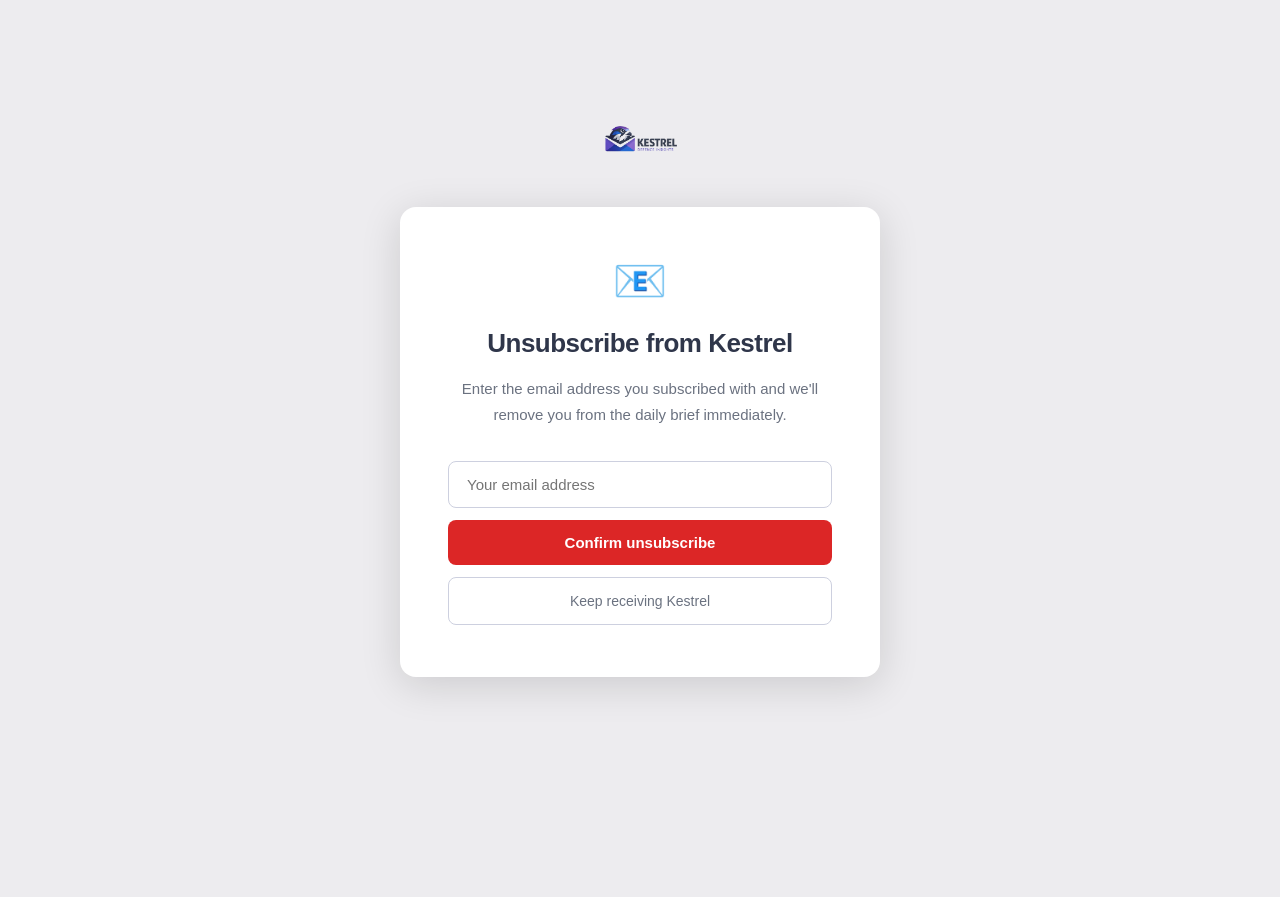
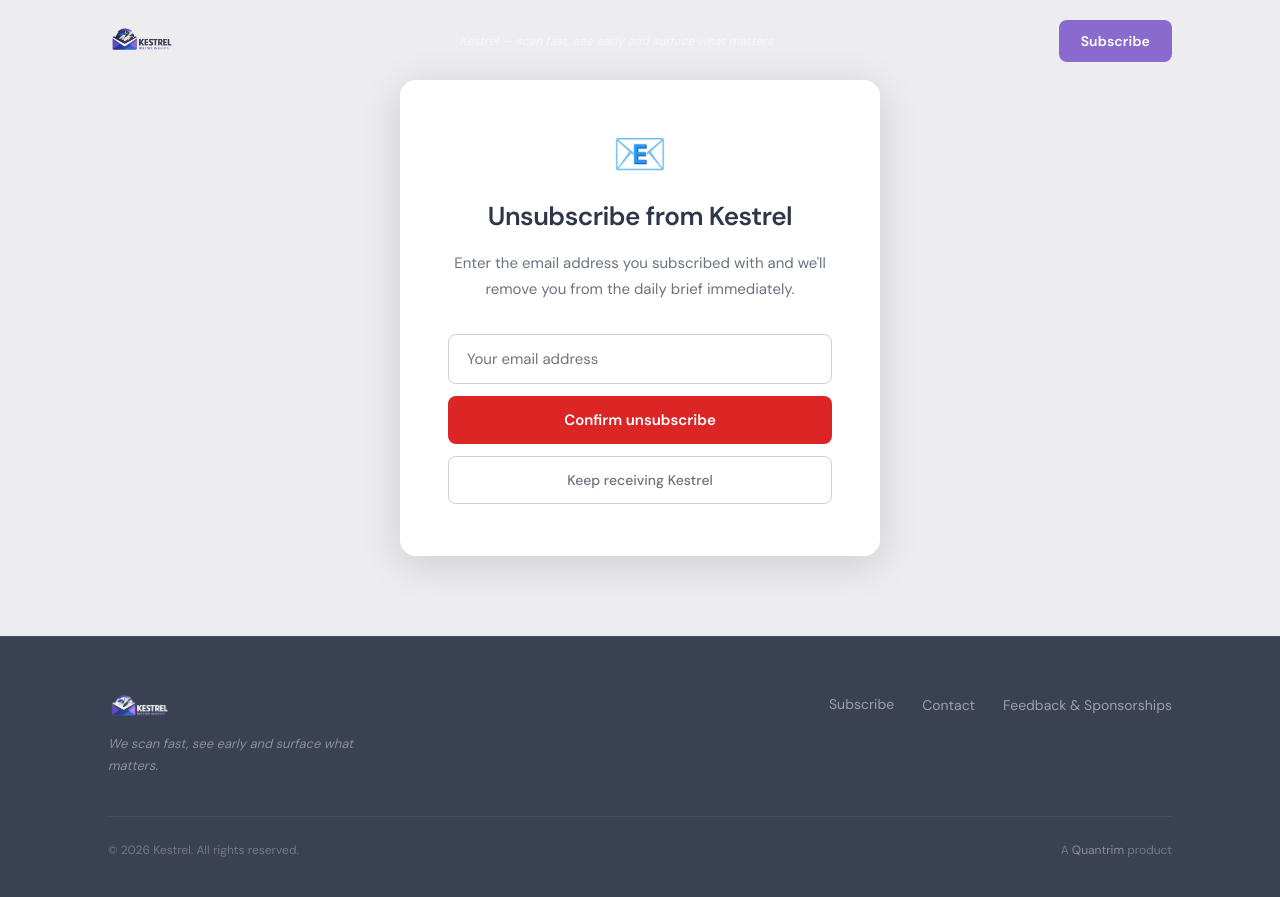
Before and after one commit to vaston-viji/Kestrel, a FastAPI app: page /unsubscribe in a window 1280 px wide. Before the commit the page ends 692 px from the top, so only its background shows below. Run offline with FastAPI, Linux system fonts and the light colour scheme.

Commit message:
Add unsubscribe page, contact modal multi-trigger, and footer links
- unsubscribe.html: rebuilt with site nav, footer, and contact modal so
  it matches the main site; removed old standalone full-page layout
- index.html footer: added Unsubscribe link, Contact button, and
  Feedback & Sponsorships button (both trigger same modal)
- script.js: refactored modal trigger from single #open-contact-modal
  element to querySelectorAll('[data-open-contact-modal]') so all footer
  buttons open the modal without duplication
- style.css: .unsub-page min-height: 100vh removed; now sits between
  nav and footer with 80px vertical padding

Co-Authored-By: Claude Sonnet 4.6 <noreply@anthropic.com>

```diff
--- a/website/index.html
+++ b/website/index.html
@@ -183,8 +183,9 @@
       </div>
       <nav class="site-footer__nav" aria-label="Footer navigation">
         <a href="#subscribe">Subscribe</a>
-        <a href="/unsubscribe">Unsubscribe</a>
-        <button class="footer-modal-btn" id="open-contact-modal">Feedback &amp; Sponsorships</button>
+        <a href="unsubscribe.html">Unsubscribe</a>
+        <button class="footer-modal-btn" data-open-contact-modal>Contact</button>
+        <button class="footer-modal-btn" data-open-contact-modal>Feedback &amp; Sponsorships</button>
       </nav>
     </div>
     <div class="site-footer__bottom">
--- a/website/static/script.js
+++ b/website/static/script.js
@@ -124,7 +124,8 @@ if (emailParam) {
 /* ── Contact modal ─────────────────────────────────────── */
 (function () {
   const overlay  = document.getElementById('contact-modal');
-  const openBtn  = document.getElementById('open-contact-modal');
+  // Support any number of trigger buttons via data attribute
+
   const closeBtn = document.getElementById('close-contact-modal');
   const doneClose = document.getElementById('contact-done-close');
   const form     = document.getElementById('contact-form');
@@ -187,7 +188,9 @@ if (emailParam) {
     if (e.target === overlay) closeModal();
   });
 
-  if (openBtn)   openBtn.addEventListener('click', openModal);
+  document.querySelectorAll('[data-open-contact-modal]').forEach(btn =>
+    btn.addEventListener('click', openModal)
+  );
   if (closeBtn)  closeBtn.addEventListener('click', closeModal);
   if (doneClose) doneClose.addEventListener('click', closeModal);
 
--- a/website/static/style.css
+++ b/website/static/style.css
@@ -571,13 +571,11 @@ a { color: inherit; text-decoration: none; }
 
 /* ── Unsubscribe page ───────────────────────────────────── */
 .unsub-page {
-  min-height: 100vh;
   background: var(--grey);
   display: flex;
   flex-direction: column;
   align-items: center;
-  justify-content: center;
-  padding: 40px 24px;
+  padding: 80px 24px;
 }
 .unsub-logo { height: 36px; margin-bottom: 40px; }
 .unsub-card {
--- a/website/unsubscribe.html
+++ b/website/unsubscribe.html
@@ -8,16 +8,26 @@
   <link rel="icon" type="image/png" href="static/favicon.png">
   <link rel="preconnect" href="https://fonts.googleapis.com">
   <link rel="preconnect" href="https://fonts.gstatic.com" crossorigin>
-  <link href="https://fonts.googleapis.com/css2?family=Inter:wght@300;400;500;600;700;800&display=swap" rel="stylesheet">
+  <link href="https://fonts.googleapis.com/css2?family=Space+Grotesk:wght@500;700&family=DM+Sans:opsz,wght@9..40,400;9..40,500;9..40,600&display=swap" rel="stylesheet">
   <link rel="stylesheet" href="static/style.css">
 </head>
 <body>
 
+<!-- Navigation -->
+<nav class="site-nav" role="navigation" aria-label="Main">
+  <div class="container">
+    <div class="site-nav__inner">
+      <a href="index.html" class="site-nav__logo" aria-label="Kestrel home">
+        <img src="static/logo-light.png" alt="Kestrel" height="30">
+      </a>
+      <span class="site-nav__tagline">Kestrel &mdash; scan fast, see early and surface what matters</span>
+      <a href="index.html#subscribe" class="site-nav__cta">Subscribe</a>
+    </div>
+  </div>
+</nav>
+
+<!-- Unsubscribe page body -->
 <main class="unsub-page" role="main">
-
-  <a href="/" aria-label="Back to Kestrel home">
-    <img src="static/logo-light.png" class="unsub-logo" alt="Kestrel">
-  </a>
 
   <div class="unsub-card">
 
@@ -38,7 +48,7 @@
         >
         <button type="submit" class="btn-danger">Confirm unsubscribe</button>
         <div class="form-status" role="status" aria-live="polite"></div>
-        <a href="/" class="btn-ghost">Keep receiving Kestrel</a>
+        <a href="index.html" class="btn-ghost">Keep receiving Kestrel</a>
       </form>
     </div>
 
@@ -47,13 +57,82 @@
       <div class="unsub-done-icon" aria-hidden="true">&#10003;</div>
       <h2>You've been unsubscribed</h2>
       <p>We've removed you from the daily brief. You won't receive any further emails.</p>
-      <p>Changed your mind? <a href="/#subscribe" style="color:var(--violet);font-weight:600;text-decoration:none;">Re-subscribe here.</a></p>
+      <p>Changed your mind? <a href="index.html#subscribe" style="color:var(--violet);font-weight:600;">Re-subscribe here.</a></p>
     </div>
 
   </div>
 
 </main>
 
+<!-- Footer -->
+<footer class="site-footer unsub-footer">
+  <div class="container">
+    <div class="site-footer__inner">
+      <div class="site-footer__brand">
+        <img src="static/logo-dark.png" alt="Kestrel" height="28">
+        <p class="site-footer__tagline">We scan fast, see early and surface what matters.</p>
+      </div>
+      <nav class="site-footer__nav" aria-label="Footer navigation">
+        <a href="index.html#subscribe">Subscribe</a>
+        <button class="footer-modal-btn" data-open-contact-modal>Contact</button>
+        <button class="footer-modal-btn" data-open-contact-modal>Feedback &amp; Sponsorships</button>
+      </nav>
+    </div>
+    <div class="site-footer__bottom">
+      <span>&copy; 2026 Kestrel. All rights reserved.</span>
+      <span>A <a href="https://quantrim.com" target="_blank" rel="noopener">Quantrim</a> product</span>
+    </div>
+  </div>
+</footer>
+
+<!-- Contact / Feedback & Sponsorships modal -->
+<div class="modal-overlay" id="contact-modal" role="dialog" aria-modal="true" aria-labelledby="contact-modal-title">
+  <div class="modal-card" role="document">
+    <button class="modal-close" id="close-contact-modal" aria-label="Close">&times;</button>
+    <h2 class="modal-title" id="contact-modal-title">Feedback &amp; Sponsorships</h2>
+    <p class="modal-sub">Questions, feedback, or sponsorship enquiries — we'd love to hear from you.</p>
+
+    <form class="contact-form" id="contact-form" novalidate>
+      <!-- Honeypot — hidden from humans, bots fill it in -->
+      <input type="text" name="_gotcha" class="contact-honeypot" tabindex="-1" autocomplete="off">
+
+      <div class="contact-grid">
+        <div class="contact-field">
+          <label for="cf-name">Name <span aria-hidden="true">*</span></label>
+          <input type="text" id="cf-name" name="name" required autocomplete="name" placeholder="Your name">
+        </div>
+        <div class="contact-field">
+          <label for="cf-company">Company</label>
+          <input type="text" id="cf-company" name="company" autocomplete="organization" placeholder="Organisation (optional)">
+        </div>
+      </div>
+      <div class="contact-field">
+        <label for="cf-email">Email <span aria-hidden="true">*</span></label>
+        <input type="email" id="cf-email" name="email" required autocomplete="email" placeholder="your@email.com">
+      </div>
+      <div class="contact-field">
+        <label for="cf-message">Message <span aria-hidden="true">*</span></label>
+        <textarea id="cf-message" name="message" rows="4" required placeholder="Your message…"></textarea>
+      </div>
+      <div class="contact-field contact-field--challenge">
+        <label for="cf-challenge"><span id="challenge-question">What is 3 + 4?</span> <span aria-hidden="true">*</span></label>
+        <input type="number" id="cf-challenge" name="challenge" required autocomplete="off" placeholder="Answer" style="max-width:120px;">
+      </div>
+
+      <div class="form-status" id="contact-status" role="status" aria-live="polite"></div>
+      <button type="submit" class="btn-primary contact-submit">Send message</button>
+    </form>
+
+    <!-- Success state -->
+    <div class="contact-done" id="contact-done" hidden>
+      <div class="contact-done__icon" aria-hidden="true">&#10003;</div>
+      <h3 class="contact-done__h3">Message sent</h3>
+      <p class="contact-done__p">Thanks — we'll be in touch shortly.</p>
+      <button class="btn-ghost" id="contact-done-close">Close</button>
+    </div>
+  </div>
+</div>
+
 <script src="static/script.js"></script>
 </body>
 </html>
```
